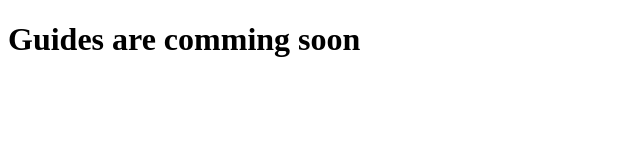
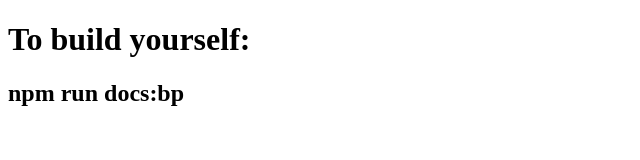
Before and after one commit to jbugel-lol/016622, a website: page index.html in a window 1280 px wide. Shown: the whole page, without its empty margins (0-640 px from the left). Drawn offline with Linux system fonts and the light colour scheme.

Commit message:
index.html update

```diff
--- a/index.html
+++ b/index.html
@@ -6,6 +6,7 @@
     <title>soon</title>
   </head>
   <body>
-    <h1>Guides are comming soon</h1>
+    <h1>To build yourself:</h1>
+    <h2>npm run docs:bp</h2>
   </body>
 </html>
```
Also changed, not shown: .vitepress/dist/404.html, .vitepress/dist/api-examples.html, .vitepress/dist/hashmap.json, .vitepress/dist/index.html, .vitepress/dist/markdown-examples.html.
